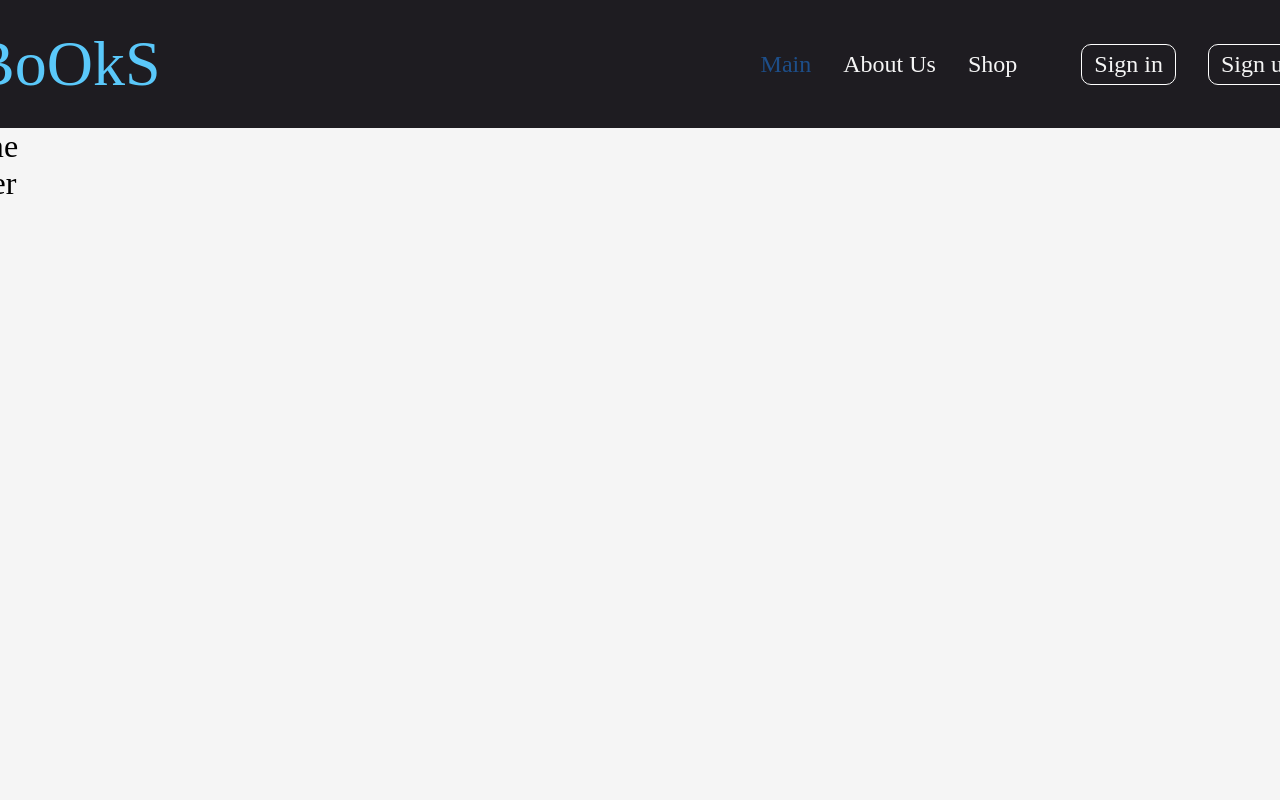
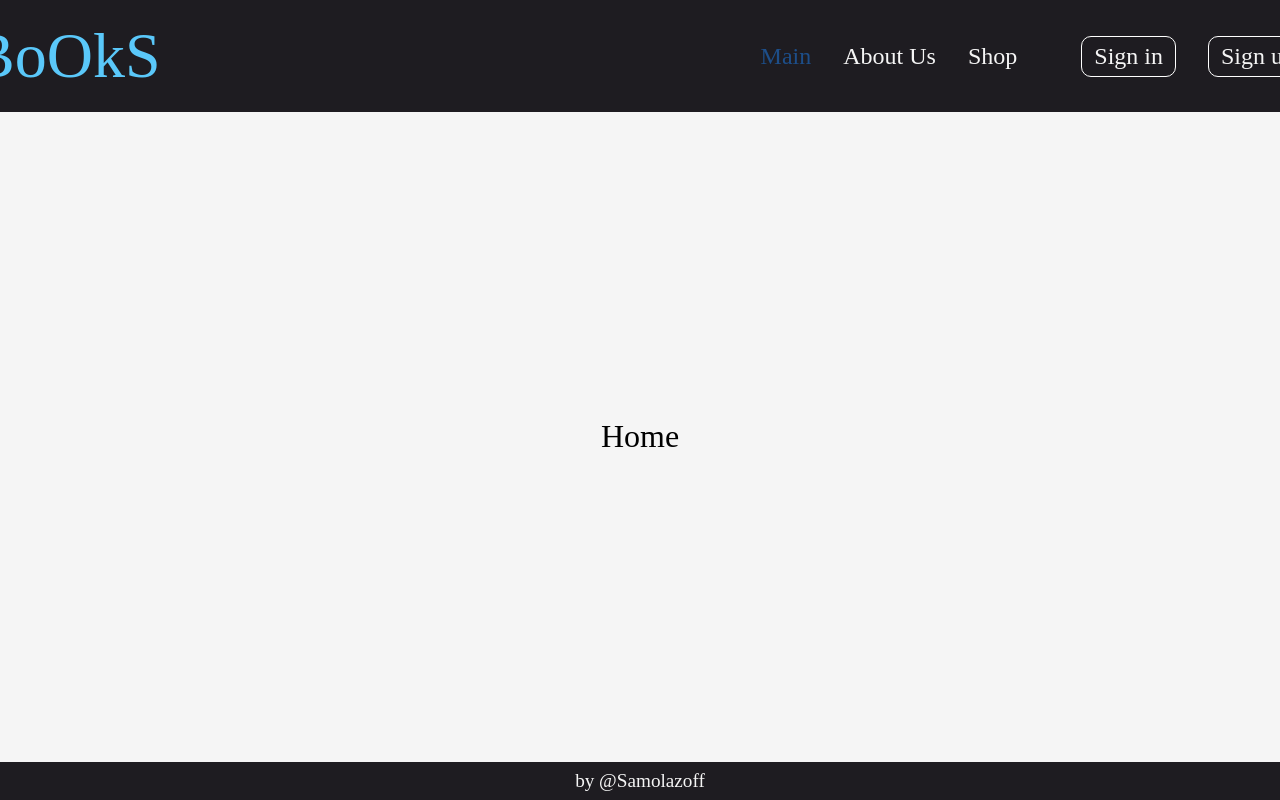
Before and after one commit to samolazoff/Books-shop, a React (Create React App) app in the folder client/: page / in a window 1280 px wide. Shown: the top 800 px of the page. Built offline with nearby package versions, Linux system fonts and the light colour scheme; a web font is replaced by a local one.

Commit message:
Add footer

```diff
--- a/client/src/components/Footer/Footer.jsx
+++ b/client/src/components/Footer/Footer.jsx
@@ -1,10 +1,12 @@
+import './Footer.scss';
 
+import {Link} from 'react-router-dom';
 
 function Footer(){
     return(
-        <h1>
-            footer
-        </h1>
+        <footer className='app-footer'>
+            <Link to="https://github.com/samolazoff">by @Samolazoff</Link>
+        </footer>
     )
 }
 
--- /dev/null
+++ b/client/src/components/Footer/Footer.scss
@@ -0,0 +1,15 @@
+@import "../../styles/variables.scss";
+
+.app-footer{
+    @include flex(row, center, center);
+    width: 100%;
+    height: 2em;
+    border-radius: 0 0 2.5em 2.5em;
+    font-size: 1.2em;
+    background-color: $bgc-header;
+    color: $bgc-main;
+}
+.app-footer a:hover{
+    color: $clr-active;
+    font-family: "txt-usual";
+}
--- a/client/src/components/Header/Header.scss
+++ b/client/src/components/Header/Header.scss
@@ -3,7 +3,7 @@
 .app-header{
     @include flex(row, space-between, center);
     width: 100%;
-    height: 8em;
+    height: 7em;
     padding: 1em 2em;
     border-radius: 2.5em 2.5em 0 0;
     background-color: $bgc-header;
--- a/client/src/components/Layout/Layout.scss
+++ b/client/src/components/Layout/Layout.scss
@@ -1,3 +1,7 @@
+@import '../../styles/variables.scss';
+
 .app{
     width: 1400px;
+    min-height: 100vh;
+    @include flex(column, space-between, center);
 }
--- a/client/src/components/Navbar/Navbar.scss
+++ b/client/src/components/Navbar/Navbar.scss
@@ -3,6 +3,7 @@
 .navbar{
    @include flex(row, space-between, center);
    gap: 4em;
+   font-family: "txt-usual";
 };
 .navbar-items{
    @include flex(row, space-between, center);
```
